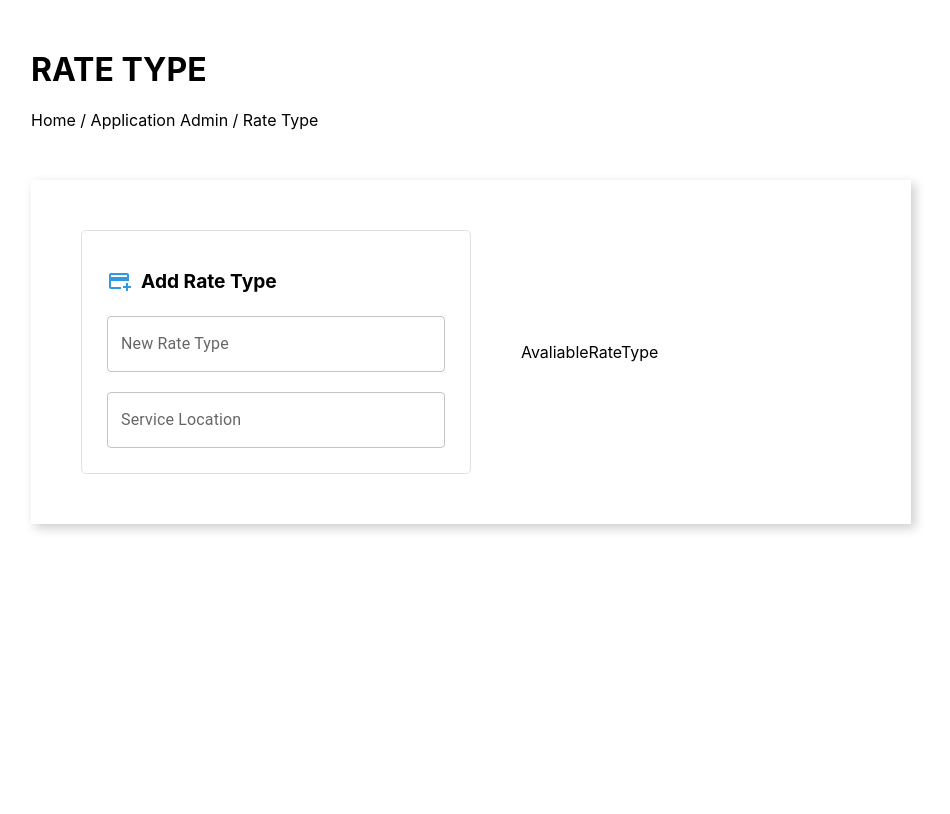
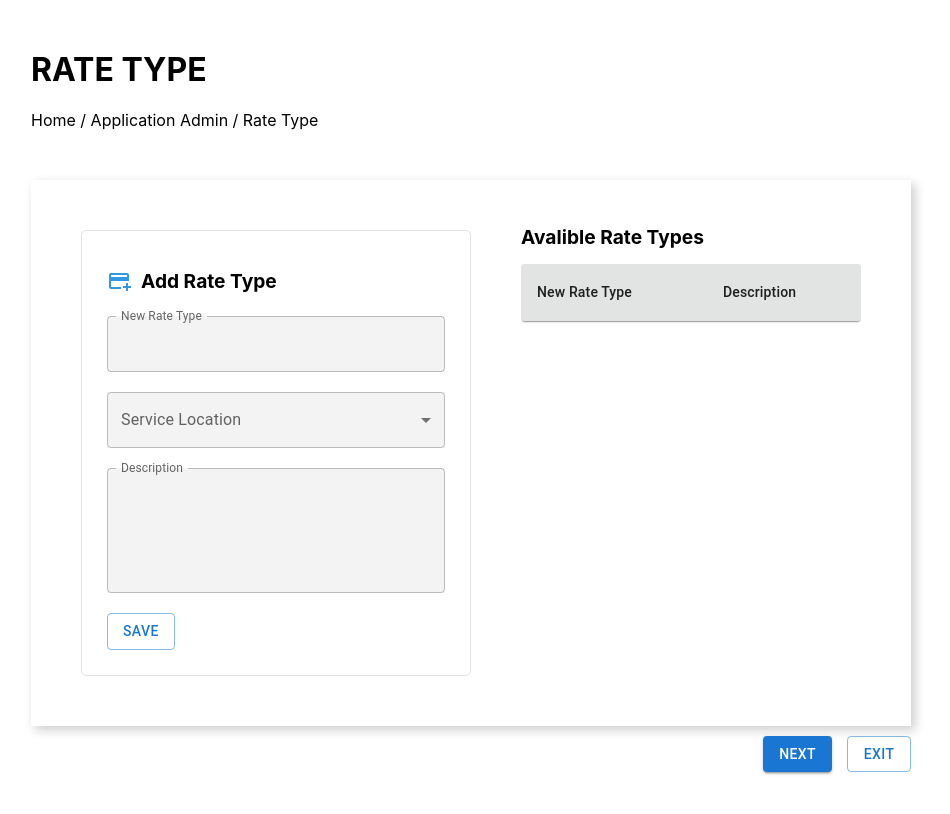
Before and after one commit to xavierdaniel1997/task-one, a React (Create React App) app: page / in a window 1280 px wide. Shown: the top 814 px of the page, without its empty margins (169-1119 px from the left). Built offline with nearby package versions, Linux system fonts and the light colour scheme.

Commit message:
create form and table

```diff
--- a/package.json
+++ b/package.json
@@ -8,11 +8,13 @@
     "@mui/icons-material": "^5.14.13",
     "@mui/material": "^5.14.13",
     "@mui/styled-engine-sc": "^6.0.0-alpha.1",
+    "@reduxjs/toolkit": "^1.9.7",
     "@testing-library/jest-dom": "^5.17.0",
     "@testing-library/react": "^13.4.0",
     "@testing-library/user-event": "^13.5.0",
     "react": "^18.2.0",
     "react-dom": "^18.2.0",
+    "react-redux": "^8.1.3",
     "react-scripts": "5.0.1",
     "styled-components": "^6.1.0",
     "web-vitals": "^2.1.4"
--- a/src/App.js
+++ b/src/App.js
@@ -1,9 +1,13 @@
+import {Provider} from "react-redux";
 import Home from "./pages/Home";
+import store from "./redux/store";
 
 function App() {
   return (
     <div className="App">
-      <Home/>
+      <Provider store={store}>
+        <Home />
+      </Provider>
     </div>
   );
 }
--- a/src/components/AddRateTypeForm.css
+++ b/src/components/AddRateTypeForm.css
@@ -27,4 +27,9 @@
 }
 .input-box{
     width: 100%;
+    background: #f4f3f3;
+    border: none;
 }
+.description-box{
+    background: #f4f3f3;
+}
--- a/src/components/AddRateTypeForm.js
+++ b/src/components/AddRateTypeForm.js
@@ -1,25 +1,87 @@
-import React from 'react'
+import React, {useState} from "react";
 
 import "./AddRateTypeForm.css";
+import {insertInputs} from "../redux/tableDataSlice"
 
-import AddCardIcon from '@mui/icons-material/AddCard';
-import { TextField } from '@mui/material';
+import AddCardIcon from "@mui/icons-material/AddCard";
+import {
+  Button,
+  FormControl,
+  InputLabel,
+  MenuItem,
+  Select,
+  TextField,
+} from "@mui/material";
+import { useDispatch } from "react-redux";
 
 const AddRateTypeForm = () => {
+
+  const dispatch = useDispatch();
+
+  const [newRateType, setNewRateType] = useState(" ");
+  const [discription, setDiscription] = useState(" ");
+
+  const handleSaveData = () => {
+    const saveInputs={
+      newRateType,
+      discription,
+    };
+    dispatch(insertInputs(saveInputs));
+
+    setNewRateType("");
+    setDiscription("");
+  }
+
   return (
-    <div className='main-form-container'>
+    <div className="main-form-container">
       <div className="form-container">
-        <div className='icon-heading'>
-          <AddCardIcon className='icon'/>
-          <h1 className='form-heading'>Add Rate Type</h1>
+        <div className="icon-heading">
+          <AddCardIcon className="icon" />
+          <h1 className="form-heading">Add Rate Type</h1>
         </div>
-        <div className='input-container'>
-        <TextField id="outlined-basic" label="New Rate Type" variant="outlined" className='input-box'/>
-        <TextField id="outlined-basic" label="Service Location" variant="outlined" className='input-box'/>
+        <div className="input-container">
+          <TextField
+            id="outlined-basic"
+            label="New Rate Type"
+            variant="outlined"
+            className="input-box"
+            value={newRateType}
+            onChange={(e)=> setNewRateType(e.target.value)}
+
+          />
+          <FormControl fullWidth className="input-box">
+            <InputLabel id="demo-simple-select-label">
+              Service Location
+            </InputLabel>
+            <Select
+              labelId="demo-simple-select-label"
+              id="demo-simple-select"
+              label="Service Location"
+            >
+              <MenuItem value={"Delhi"}>Delhi</MenuItem>
+              <MenuItem value={"Punjab"}>Punjab</MenuItem>
+              <MenuItem value={"Puna"}>Puna</MenuItem>
+            </Select>
+          </FormControl>
+
+          <TextField
+            className="description-box"
+            label="Description"
+            multiline
+            rows={4}
+            variant="outlined"
+            fullWidth
+            value={discription}
+            onChange={(e) => setDiscription(e.target.value)}
+          />
+
+          <div>
+          <Button variant="outlined" onClick={handleSaveData}>Save</Button>
+          </div>
         </div>
       </div>
     </div>
-  )
-}
+  );
+};
 
-export default AddRateTypeForm
+export default AddRateTypeForm;
--- a/src/components/AvaliableRateType.css
+++ b/src/components/AvaliableRateType.css
@@ -1,3 +1,22 @@
-.avaliableRateType{
-    flex: 1;
+.avaliableRateType {
+  flex: 1;
 }
+
+.table-heading {
+  font-size: larger;
+  margin-bottom: 15px;
+}
+.table-container {
+  margin-right: 50px;
+  height: 430px;
+  overflow-y: auto;
+}
+.table-header {
+  position: static;
+  top: 0;
+  background-color: rgb(226, 227, 227);
+}
+.tableresults {
+  display: flex;
+  justify-content: space-between;
+}
--- a/src/components/AvaliableRateType.js
+++ b/src/components/AvaliableRateType.js
@@ -1,11 +1,55 @@
-import React from 'react';
+import React from "react";
 
 import "./AvaliableRateType.css";
 
+import {
+  FormControl,
+  FormHelperText,
+  InputLabel,
+  MenuItem,
+  Paper,
+  Select,
+  Table,
+  TableBody,
+  TableCell,
+  TableContainer,
+  TableHead,
+  TableRow,
+} from "@mui/material";
+import { useSelector } from "react-redux";
+
+
 const AvaliableRateType = () => {
+
+  const tableDatas = useSelector((store) => store.tableData.datas)
   return (
-    <div className='avaliableRateType'>AvaliableRateType</div>
-  )
-}
+    <div className="avaliableRateType">
+      <div>
+        <h1 className="table-heading">Avalible Rate Types</h1>
+      </div>
+      <div className="table-container">
+        <TableContainer component={Paper}>
+          <Table>
+            <TableHead className="table-header">
+              <TableRow>
+                <TableCell className="table-desc">New Rate Type</TableCell>
+                <TableCell className="table-desc">Description</TableCell>
+              </TableRow>
+            </TableHead>
+            <TableBody>
+              {tableDatas.map((data, index) => (
+              <TableRow key={index} className="table-body">
+                <TableCell>{data.newRateType}</TableCell>
+                <TableCell>{data.discription}</TableCell>
+              </TableRow>
+            ))}
+            </TableBody>
+          </Table>
+        </TableContainer>
+      </div>
+      <div></div>
+    </div>
+  );
+};
 
-export default AvaliableRateType
+export default AvaliableRateType;
--- a/src/pages/Home.css
+++ b/src/pages/Home.css
@@ -11,3 +11,9 @@
     align-items: center;
     justify-content: space-between;
 }
+.button-containers{
+    margin-top: 10px;
+    display: flex;
+    justify-content: end;
+    gap: 15px;
+}
--- a/src/pages/Home.js
+++ b/src/pages/Home.js
@@ -2,7 +2,7 @@ import React from "react";
 import AddRateTypeForm from "../components/AddRateTypeForm";
 import "./Home.css";
 
-import {TextField} from "@mui/material";
+import {Button, TextField} from "@mui/material";
 import AvaliableRateType from "../components/AvaliableRateType";
 
 const Home = () => {
@@ -18,6 +18,10 @@ const Home = () => {
         <AvaliableRateType/>
         </div>
       </div>
+      <div className="button-containers">
+      <Button variant="contained">Next</Button>
+      <Button variant="outlined">Exit</Button>
+      </div>
     </div>
   );
 };
--- /dev/null
+++ b/src/redux/store.js
@@ -0,0 +1,10 @@
+import { configureStore } from "@reduxjs/toolkit";
+import tableDataSliceReducer from "./tableDataSlice";
+
+const store = configureStore({
+    reducer: {
+        tableData: tableDataSliceReducer
+    }
+})
+
+export default store;
--- /dev/null
+++ b/src/redux/tableDataSlice.js
@@ -0,0 +1,16 @@
+import { createSlice } from "@reduxjs/toolkit";
+
+const tableDataSlice = createSlice({
+    name : 'tableData',
+    initialState: {
+        datas: [],
+    },
+    reducers : {
+        insertInputs : (state, action) => {
+            state.datas.push(action.payload)
+        }
+    }
+})
+
+export const {insertInputs} = tableDataSlice.actions;
+export default tableDataSlice.reducer;
```
Also changed, not shown: src/components/Table.js (added, +118 -0 lines), 1 other file (tests, documents, lock files or other folders).
